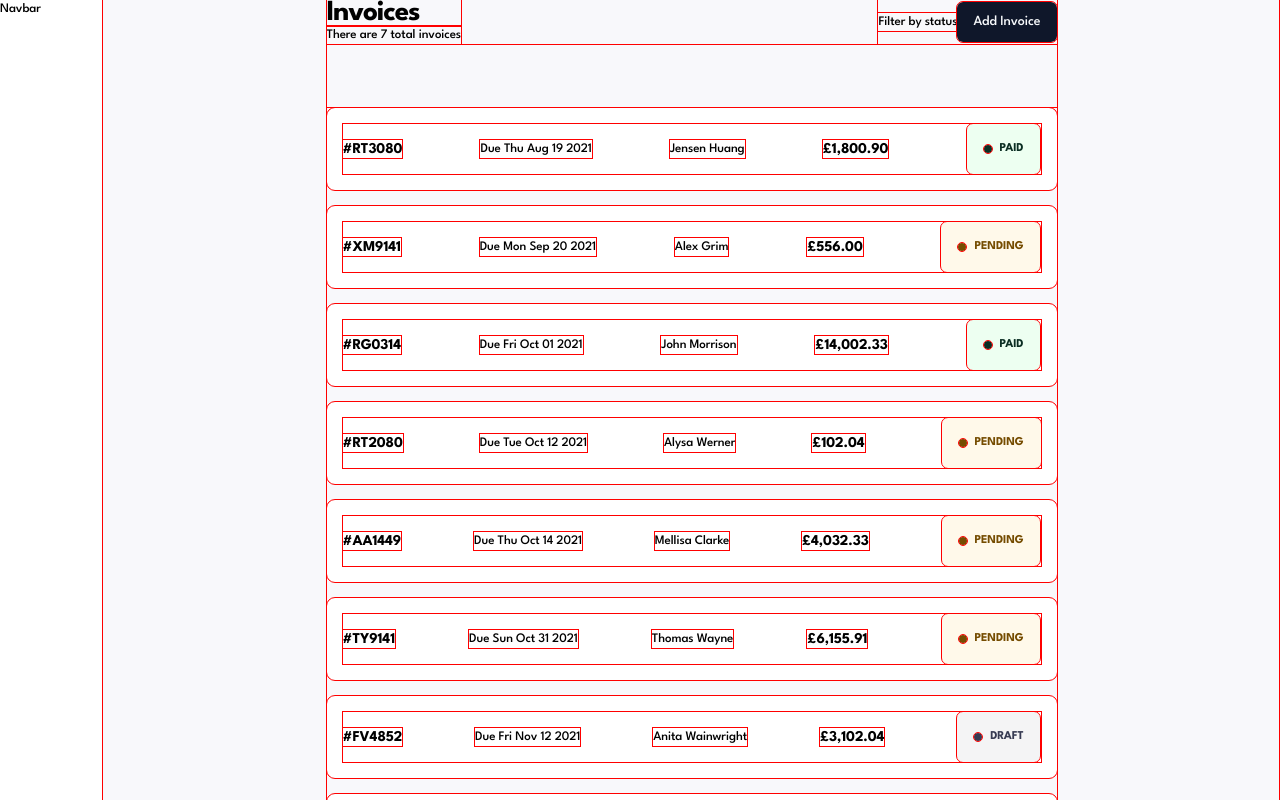
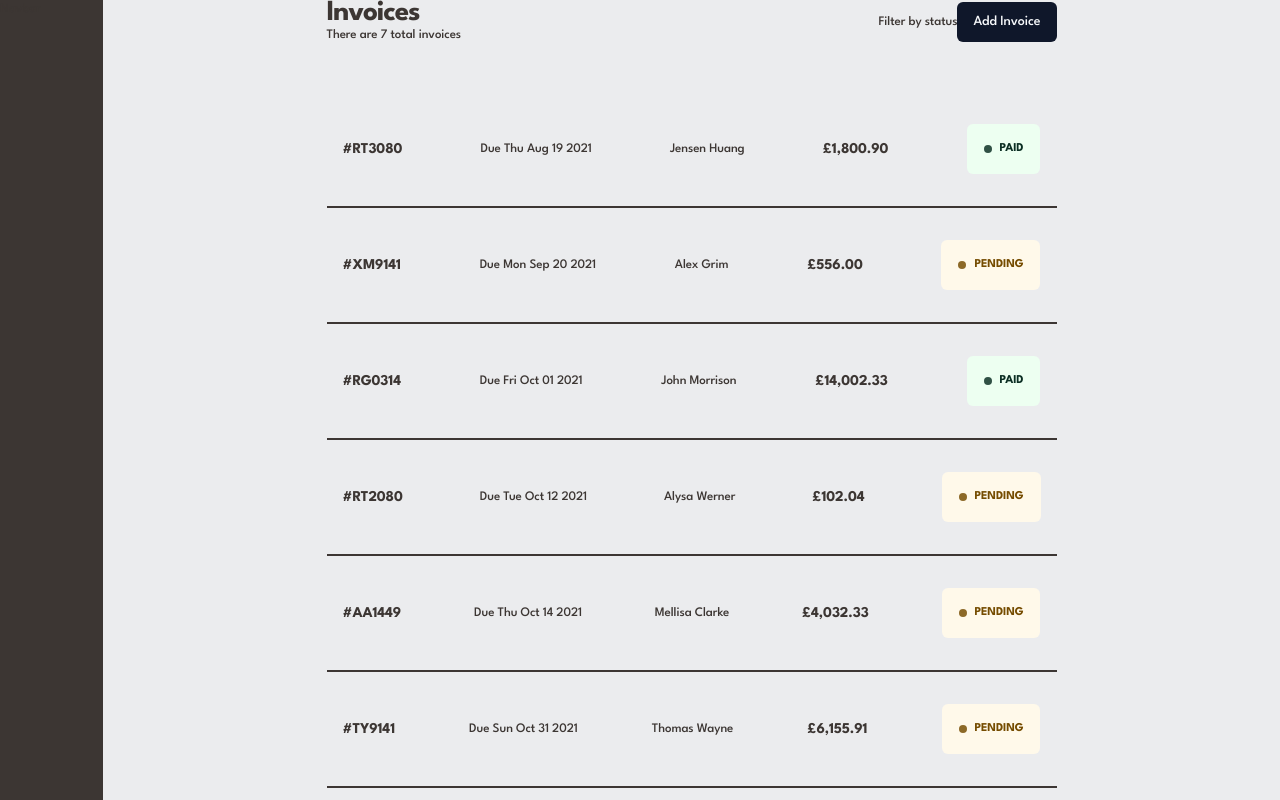
Before and after one commit to velvettouch1004/Invoicing-App, a Next.js app: page / in a window 1280 px wide. Shown: the top 800 px of the page. Built offline with nearby package versions, Linux system fonts and the light colour scheme.

Commit message:
Adds further styling and content

```diff
--- a/app/globals.css
+++ b/app/globals.css
@@ -3,6 +3,10 @@
 @tailwind utilities;
 
 @layer base {
+  body {
+    @apply bg-brightGray;
+    @apply text-blackOlive;
+  }
   h1 {
     font-size: clamp(1.5rem, 1.3929rem + 0.5357vw, 2.25rem);
     font-style: normal;
@@ -34,6 +38,6 @@
   }
 }
 
-* {
+/* * {
   outline: 0.0625rem solid red;
-}
+} */
--- a/app/page.tsx
+++ b/app/page.tsx
@@ -24,16 +24,21 @@ export default function Dashboard() {
         </div>
       </div>
       <div className="flex flex-col gap-4">
-        {invoiceData.map((invoice) => {
+        {invoiceData.map((invoice, index) => {
           return (
+            <>
               <Link
-              className="bg-white shadow-indigo-500/40 p-4 rounded-lg"
+                className="p-4"
                 key={invoice.id}
                 href={invoice.id}
                 aria-label={`Details for invoice #${invoice.id}`}
               >
                 <InvoiceItem {...invoice} />
               </Link>
+              {index < invoiceData.length - 1 && (
+                <div className="border border-blackOlive" />
+              )}
+            </>
           );
         })}
       </div>
--- a/components/AddInvoice.tsx
+++ b/components/AddInvoice.tsx
@@ -23,7 +23,7 @@ export default function AddInvoice() {
       <DialogTrigger asChild>
         <Button>Add Invoice</Button>
       </DialogTrigger>
-      <DialogContent className="max-w-[800px]">
+      <DialogContent className="max-w-[850px]">
         <DialogHeader>Add Invoice</DialogHeader>
         <InvoiceForm onSubmit={onSubmit} />
       </DialogContent>
--- a/components/Nav.tsx
+++ b/components/Nav.tsx
@@ -1,6 +1,6 @@
 export default function Navbar() {
   return (
-    <header className="w-full sm:w-[6.44rem] h-[5rem] sm:min-h-screen">
+    <header className="w-full sm:w-[6.44rem] h-[5rem] sm:min-h-screen bg-blackOlive">
       Navbar
     </header>
   );
--- a/components/Status.tsx
+++ b/components/Status.tsx
@@ -38,7 +38,7 @@ export default function Status({ status }: StatusProps) {
       className={`flex items-center gap-2 p-4 uppercase rounded-md font-bold`}
     >
       <span
-        className="h-2 w-2 rounded-full"
+        className="h-2 w-2 rounded-full motion-safe:animate-pulse"
         style={{ backgroundColor: textColor }}
       />
       {status}
--- a/tailwind.config.ts
+++ b/tailwind.config.ts
@@ -26,18 +26,22 @@ const config = {
     },
     extend: {
       colors: {
-        violets01: "#7C5DFA",
-        violets02: "#9277FF",
-        yankeesBlue01: "#1E2139",
-        yankeesBlue02: "#252945",
-        lavender: "#dfe3fa",
-        coolGrey: "#8883b0",
-        ube: "#7E88C3",
-        chineseBlack: "#16140C",
-        fireOpal: "#EC5757",
-        americanPink: "#FF9797",
-        ghostWhite: "#f8f8fb",
-        eerieBlack: "#141625",
+        /* PRIMARY */
+        blackOlive: "#3C3633",
+        darkPuce: "#4A4542",
+        nickel: "#777270",
+        /* NEUTRALS */
+        brightGray: "#EBECEE",
+        silverSand: "#C0C1C2",
+        antiFlashWhite: "#F1F2F3",
+        /* SUPPORTING - BASE */
+        dustStorm: "#E0CCBE",
+        silverPink: "#C3B5AB",
+        whiteChocolate: "#F0E6DF",
+        /* SUPPORTING - ACCENT */
+        darkSilver: "#747264",
+        spanishGrey: "#9E9C93",
+        paleSilver: "#C7C7C1",
       },
       keyframes: {
         "accordion-down": {
```
Lines whose indentation alone changed are shown as unchanged.
